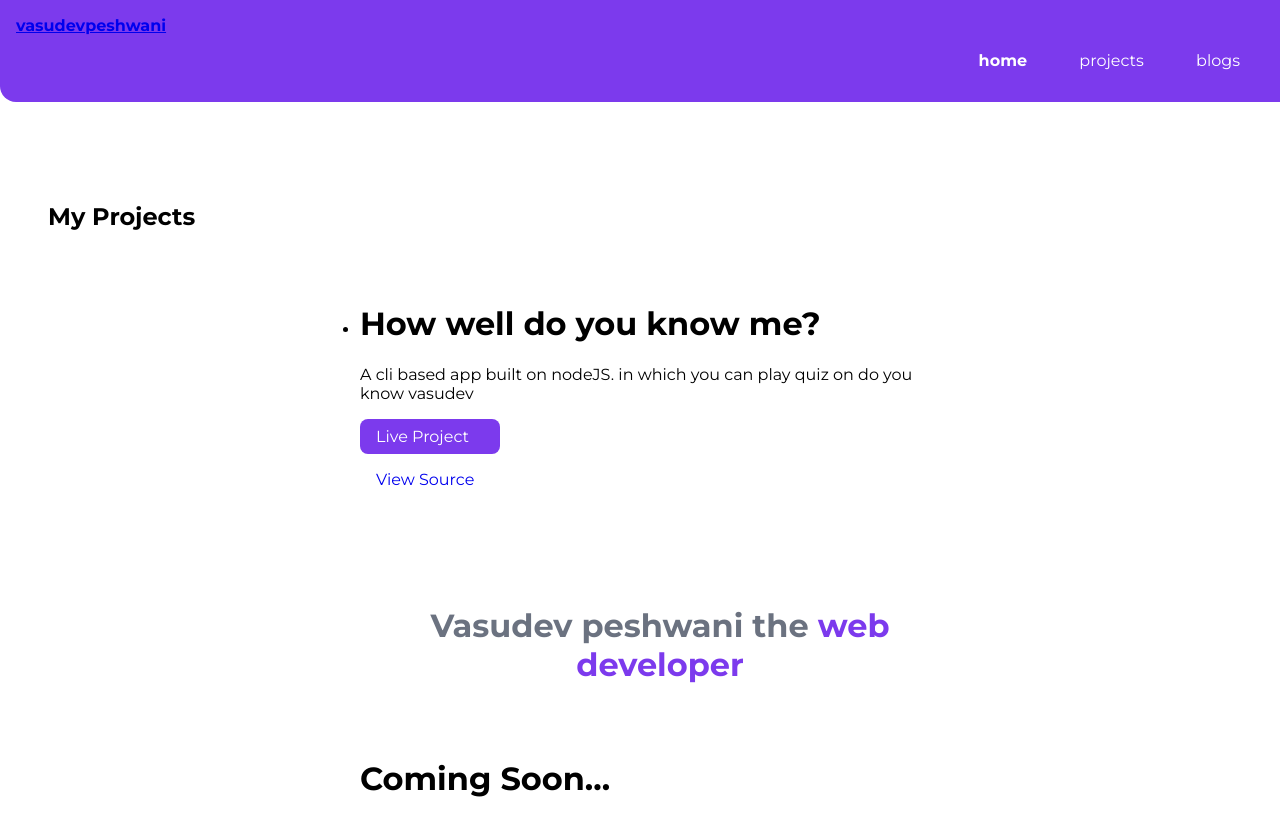
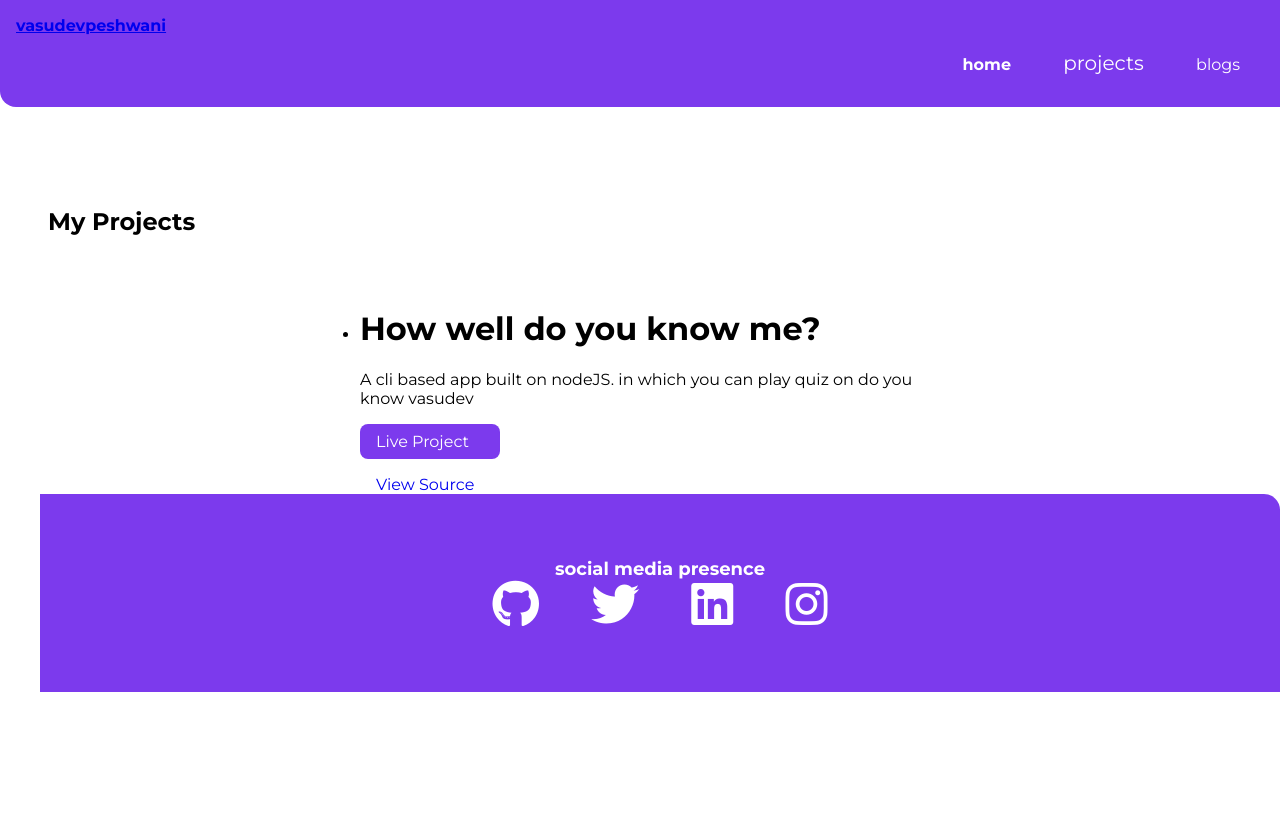
Before and after one commit to vasudev003/Vasudev-Peshwani-website, a plain HTML site: page projects.html in a window 1280 px wide. Drawn offline with Linux system fonts and the light colour scheme.

Commit message:
update first app

```diff
--- a/projects.html
+++ b/projects.html
@@ -5,6 +5,7 @@
     <meta http-equiv="X-UA-Compatible" content="IE=edge">
     <meta name="viewport" content="width=device-width, initial-scale=1.0">
     <title>My Projects</title>
+    <script src="https://kit.fontawesome.com/db66f0961b.js" crossorigin="anonymous"></script>
     <link href="styles.css" rel="stylesheet" />
 </head>
 <body>
@@ -15,7 +16,7 @@
             <a class="link link-active" href="/">home</a>
           </li>
           <li class="list-item-inline">
-            <a class="link" href="/projects.html">projects</a>
+            <a style="font-size: 20px;margin-inline-start: 0px;" class="link" href="/projects.html">projects</a>
           </li>
           <li class="list-item-inline">
             <a class="link" href="/blogs.html">blogs</a>
@@ -43,18 +44,7 @@
                 <a class=" link link-sec" href="https://github.com/vasudev003/did-you-know-me"
                     target="_blank"> View Source</a>
             </li>
-
-
-
-
-      <header class="hero">
-
-        <h1 class="hero-heading">
-          Vasudev peshwani the <span class="heading-inverted"> web developer</span>
-        </h1>
-      </header>
-
-      <h1>Coming Soon...</h1>
+            </div>
 
 
 
@@ -77,29 +67,27 @@
 
 
 
-
-
-
-
-
-
-
-
-
-
-
-
-
-
-
-
-
-
-
-
-
-
-
+            <footer class="footer">
+              <div class="footer-header">social media presence</div>
+              <ul class="social-links list-non-bullet">
+                <li class="list-item-inline">
+                  <a class="link " href="https://github.com/vasudev003" target="_blank">
+                    <i class="fab fa-github fa-3x"></i> </a>
+                </li>
+                <li class="list-item-inline">
+                  <a class="link" href="https://twitter.com/vasudev0306" target="_blank">
+                    <i class="fab fa-twitter fa-3x "></i> </a>
+                </li>
+                <li class="list-item-inline">
+                  <a class="link" href="https://in.linkedin.com/in/vasudev-peshwani-195a901b1" target="_blank">
+                    <i class="fab fa-linkedin fa-3x "></i> </a>
+                </li>
+                <li class="list-item-inline">
+                  <a class="link" href="https://www.instagram.com/vasudev_peshwani/" target="_blank">
+                    <i class="fab fa-instagram fa-3x"></i> </a>
+                </li>
+                </ul>
+            </footer>
 
 
 </body>
```
Also changed, not shown: sty.css (added).
